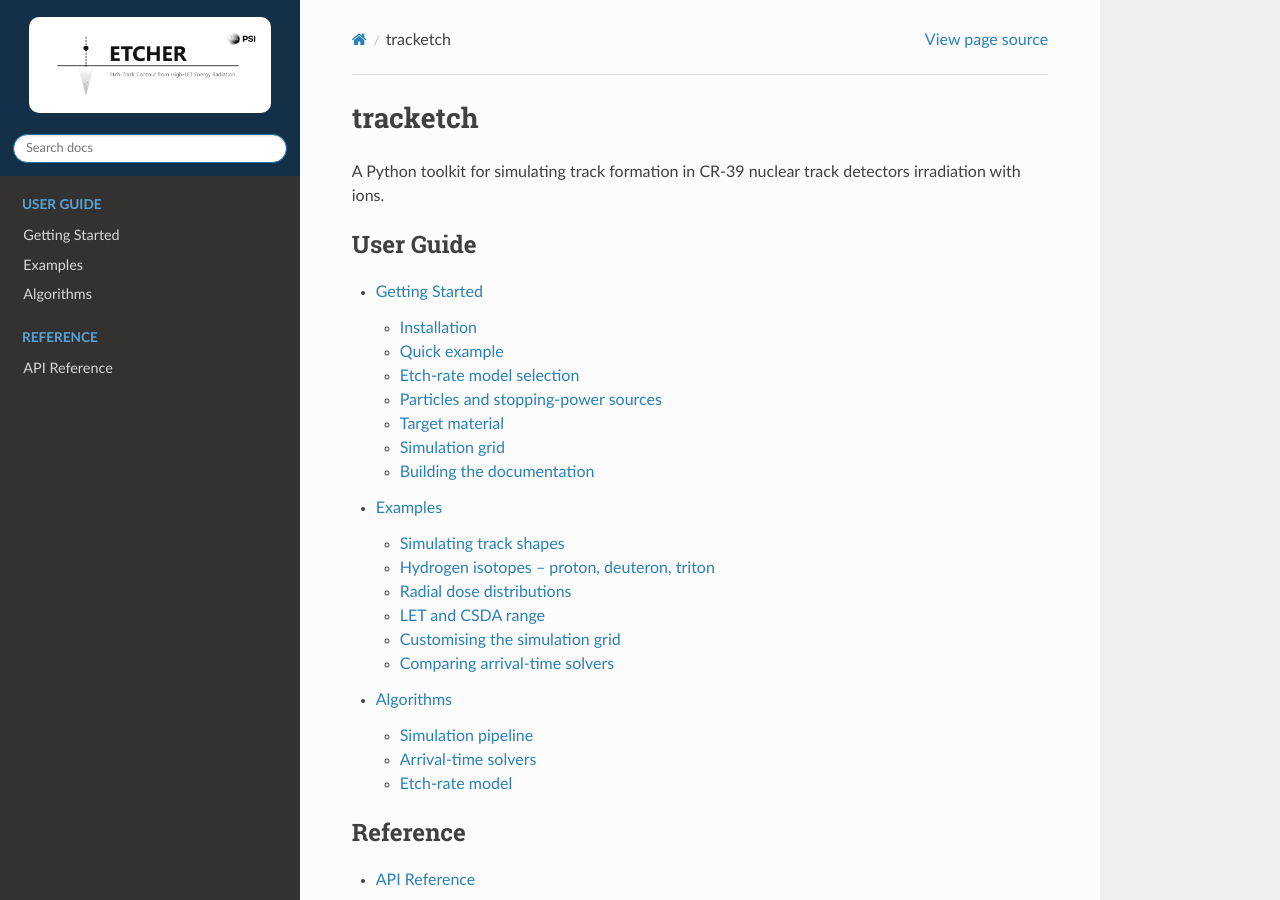
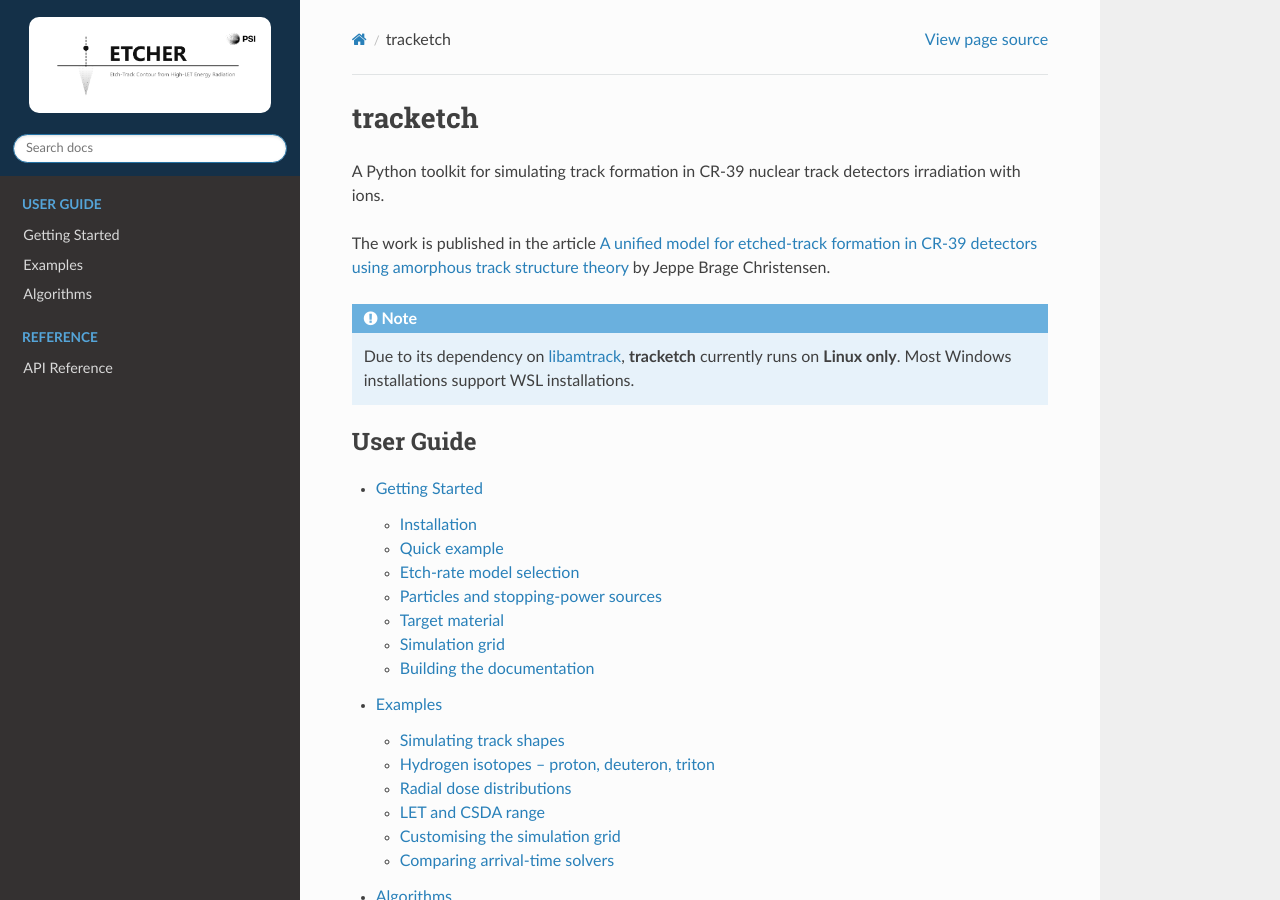
Before and after one commit to jbrage/tracketch, a Sphinx documentation site: the page built from docs/index.rst, in a window 1280 px wide and 900 px high. Built offline with Sphinx 7.4.7 and the Read the Docs theme 3.1.0, drawn with Linux system fonts in a browser that asks for light colours.

Commit message:
update docs
Co-authored-by: Copilot <copilot@github.com>

```diff
--- a/docs/index.rst
+++ b/docs/index.rst
@@ -3,6 +3,19 @@ tracketch
 
 A Python toolkit for simulating track formation in CR-39 nuclear track
 detectors irradiation with ions.
+
+The work is published in the article
+`A unified model for etched-track formation in CR-39 detectors using amorphous
+track structure theory
+<https://papers.ssrn.com/sol3/papers.cfm?abstract_id=6469212>`_
+by Jeppe Brage Christensen.
+
+.. note::
+
+   Due to its dependency on `libamtrack <https://libamtrack.github.io/>`_,
+   **tracketch** currently runs on **Linux only**. Most Windows installations
+   support WSL installations.
+
 
 .. toctree::
    :maxdepth: 2
```
Also changed, not shown: README.md (+42 -25 lines), 3 other files.
